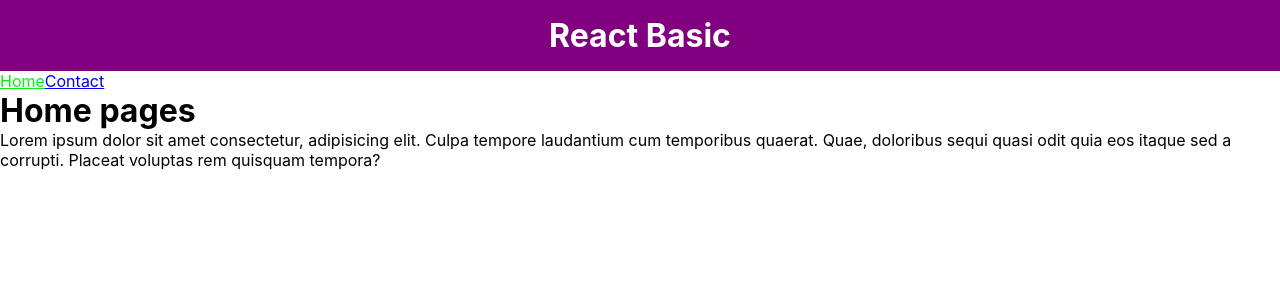
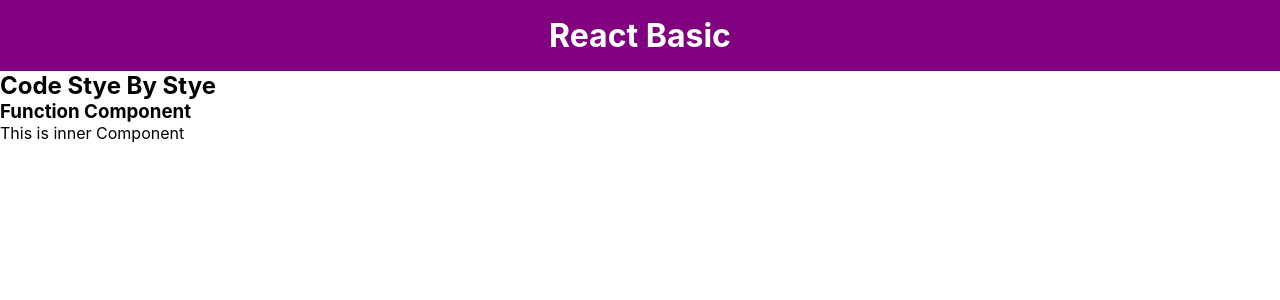
Before and after one commit to ismailsardar/react_2, a React (Create React App) app in the folder my-selfs/: page / in a window 1280 px wide. Shown: the top 300 px of the page. Built offline with nearby package versions, Linux system fonts and the light colour scheme.

Commit message:
function component and inner make antoher components

```diff
--- a/my-selfs/src/App.js
+++ b/my-selfs/src/App.js
@@ -1,10 +1,11 @@
 import './App.css';
 
-import {BrowserRouter, Route, Routes} from 'react-router-dom'
-import Home from './pages/Home';
-import Countact from './pages/Countact';
-import Error from './pages/Error';
-import NavLinks from './pages/NavLinks';
+import MyComponent from './components/code_stye_By_stye/MyComponent';
+// import {BrowserRouter, Route, Routes} from 'react-router-dom'
+// import Home from './pages/Home';
+// import Countact from './pages/Countact';
+// import Error from './pages/Error';
+// import NavLinks from './pages/NavLinks';
 // import ContextApi1 from './components/Context_Api/ContextApi_1';
 // import Reduser from './components/UseReducer/Reduser';
 // import Dynamic from './components/Dynamic_Styling/Dynamic';
@@ -38,14 +39,17 @@
       {/* <ContextApi1 /> */}
 
       {/* React Router Dom */}
-      <BrowserRouter>
+      {/* <BrowserRouter>
       <NavLinks />
        <Routes>
         <Route path='/' element={<Home />} />
         <Route path='/countact' element={<Countact />} />
         <Route path='*' element={<Error />} />
        </Routes>
-      </BrowserRouter>
+      </BrowserRouter> */}
+
+      {/* code stye by stye */}
+      <MyComponent />
     </>
 
   );
--- /dev/null
+++ b/my-selfs/src/components/code_stye_By_stye/Function.js
@@ -0,0 +1,20 @@
+import React from 'react'
+
+const Function = () => {
+  return (
+    <div>
+      <h3>Function Component</h3>
+      <Gard />
+    </div>
+  )
+}
+
+const Gard = () => {
+  return(
+    <>
+      <p>This is inner Component</p>
+    </>
+  )
+}
+
+export default Function
--- /dev/null
+++ b/my-selfs/src/components/code_stye_By_stye/MyComponent.js
@@ -0,0 +1,13 @@
+import React from 'react'
+import Function from './Function'
+
+const MyComponent = () => {
+  return (
+    <div>
+        <h2>Code Stye By Stye</h2>
+        <Function />
+    </div>
+  )
+}
+
+export default MyComponent
```
